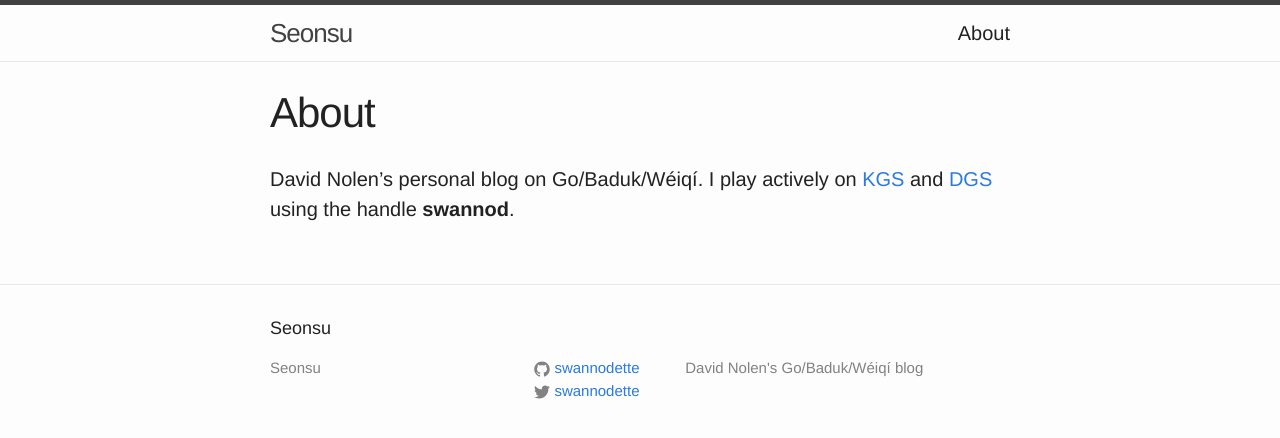
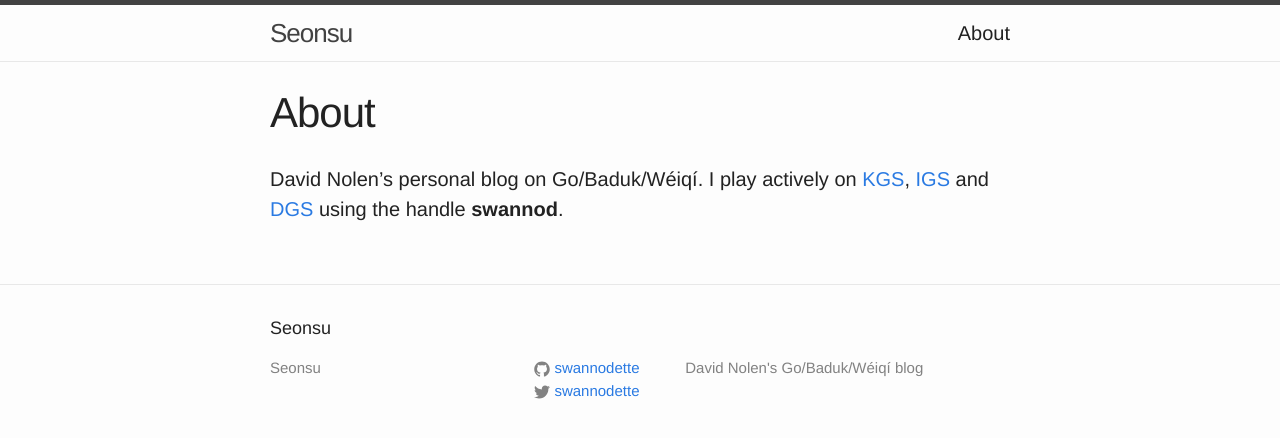
Before and after one commit to rwandezx9/baduk, a Jekyll site: the page built from about.md, in a window 1280 px wide. Shown: the top 438 px of the page. Built offline with Jekyll 4.4.1, drawn with Linux system fonts in a browser that asks for light colours; some web fonts are replaced.

Commit message:
update about

```diff
--- a/about.md
+++ b/about.md
@@ -5,5 +5,6 @@ permalink: /about/
 ---
 
 David Nolen's personal blog on Go/Baduk/W&eacute;iq&iacute;. I play
-actively on [KGS](https://www.gokgs.com) and
+actively on [KGS](https://www.gokgs.com),
+[IGS](http://pandanet-igs.com/communities/pandanet) and
 [DGS](http://www.dragongoserver.net) using the handle **swannod**.
```
